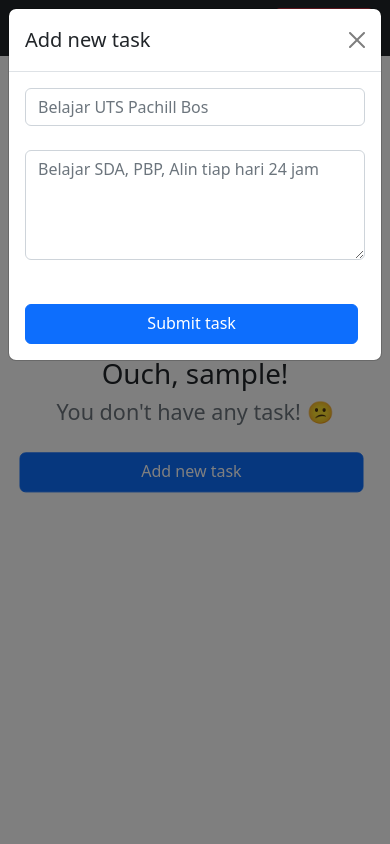
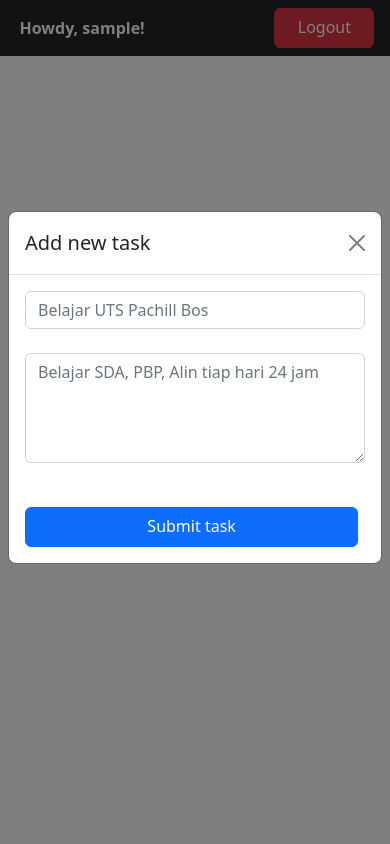
Before and after one commit to reyhanvivaldi/pbp-tugas2, a Django app: page /todolist/ in a window 390 px wide, after a click on "Add new task". Run offline with Django 4.2, Linux system fonts and the light colour scheme; the visitor is signed in with stand-in values (Sample User, id 1); data that the repository does not hold is empty; parts of the project's set-up code (start-up, migrations or seed data) failed here and were passed over.

Commit message:
Assignment 6 Done: Fixed responsive

```diff
--- a/templates/base.html
+++ b/templates/base.html
@@ -38,6 +38,13 @@
       }
       .prim2 {
         width: 90%;
+      }
+
+      .modal-dialog {
+      display: flex;
+      justify-content: center;
+      align-items: center;
+      height: 90%;
     }
     }
 
--- a/todolist/templates/home.html
+++ b/todolist/templates/home.html
@@ -53,7 +53,6 @@
       success: (task) => {
         $('#add-task-form').trigger("reset");
         $('#add-task-modal').modal('hide');
-        // createCard(task)
 
         getTasks();
       }
@@ -86,6 +85,7 @@
   </div>
 
   <!-- Modal -->
+  <div class="modal-dialog">
   <div class="modal fade" id="add-task-modal" tabindex="-1" aria-labelledby="add-task-modal-label" aria-hidden="true">
     <div class="modal-dialog">
       <div class="modal-content">
@@ -108,6 +108,7 @@
       </div>
     </div>
   </div>
+  </div>
 
  </body>
 
@@ -115,6 +116,13 @@
 
 
   <style>
+    .modal-dialog {
+      display: flex;
+      justify-content: center;
+      align-items: center;
+      height: 80%;
+    }
+
     .nav {
     margin-top: 15px;
     margin-bottom: 10px;
```
